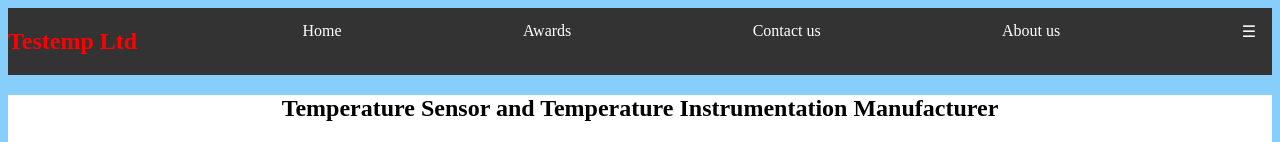
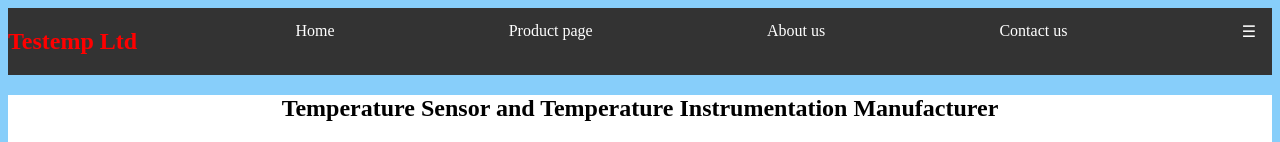
Before and after one commit to Matt-Kissell99/DAP416-Website-Fundamentals, a website: page index.html in a window 1280 px wide. Shown: the top 142 px of the page. Drawn offline with Linux system fonts and the light colour scheme.

Commit message:
Index link changes

```diff
--- a/index.html
+++ b/index.html
@@ -8,14 +8,15 @@
     <link rel="stylesheet" href="dist/css/main.css">
     <link rel="stylesheet" href="https://cdnjs.cloudflare.com/ajax/libs/font-awesome/4.7.0/css/font-awesome.min.css" />
 </head>
+
 <body class="product-theme">
     <nav class="navbar">
         <ul class="navigation-bar" id="navigationBar">
             <li class="active"><h1 class="btm-margin-none top-margin-smaller" style="color:red; vertical-align: middle;">Testemp Ltd</h1></li>
             <li><a href="">Home</a></li>
-            <li><a href="">Awards</a></li>
+            <li><a href="product-page.html">Product page</a></li>
+            <li><a href="about-us.html">About us</a></li>
             <li><a href="contact-us.html">Contact us</a></li>
-            <li><a href="about-us.html">About us</a></li>
             <li class="burger-menu"><a href="javascript:void(0);" onclick="toggleMenu()">☰</a></li>
         </ul>
     </nav>
```
